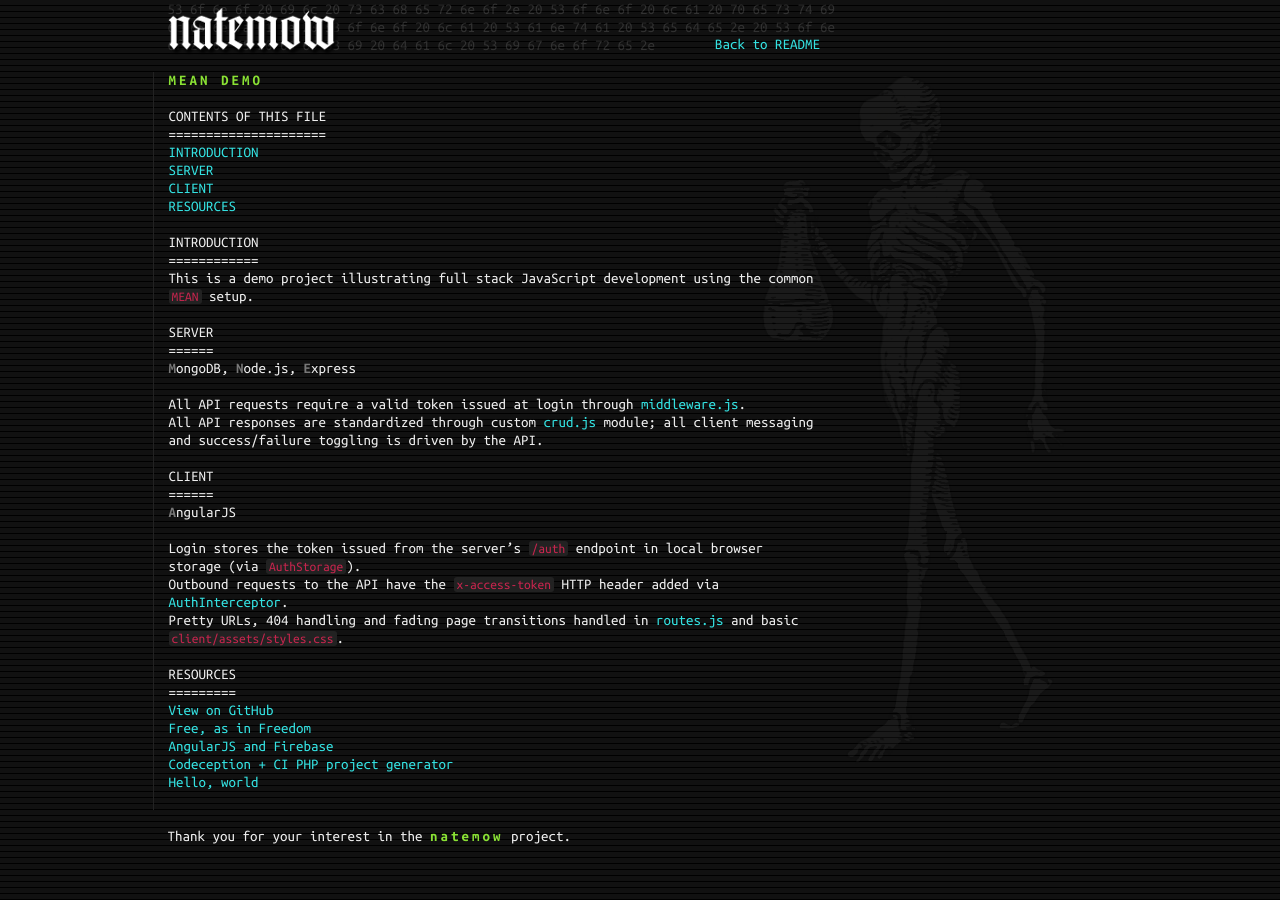
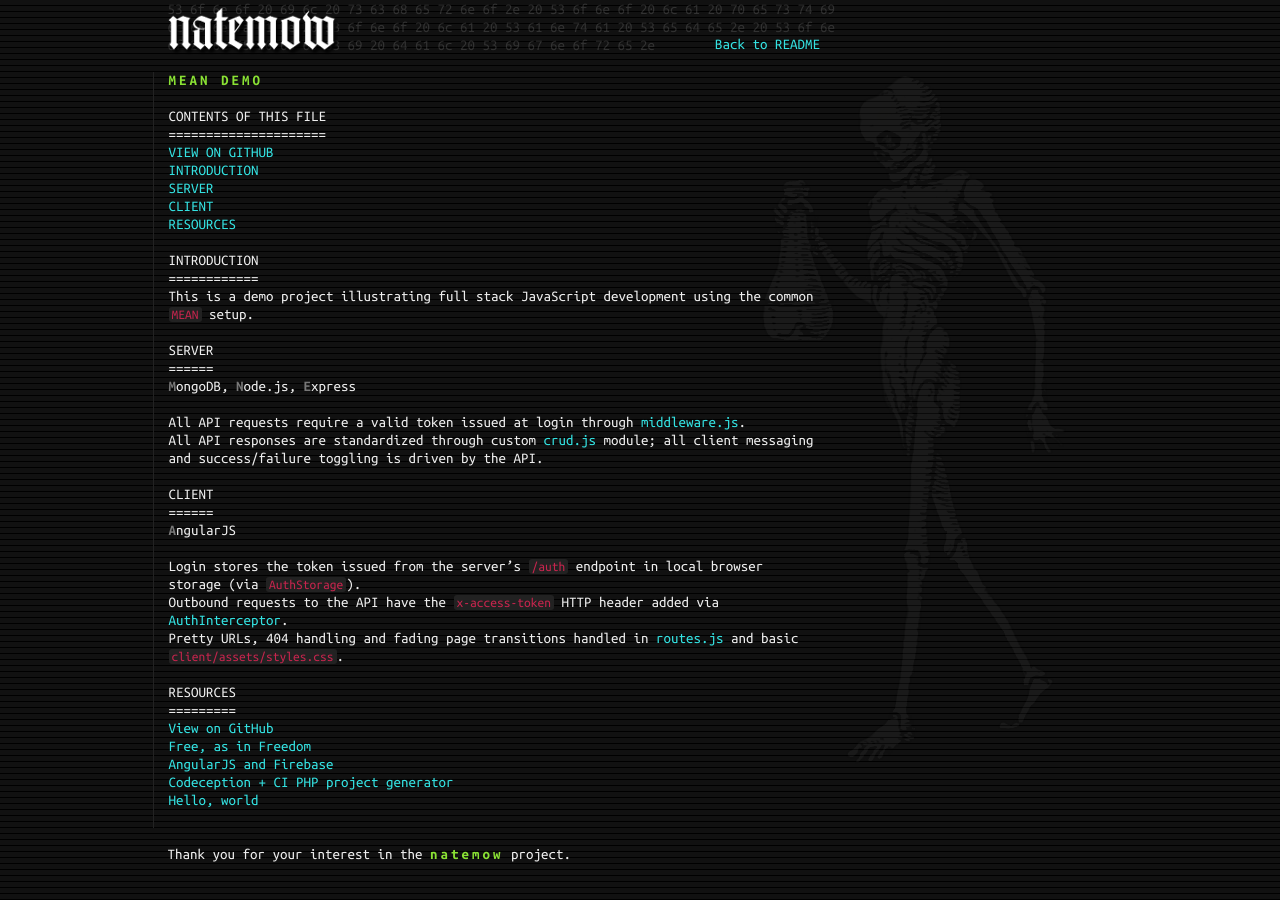
Before and after one commit to natemow/natemow.github.io, a Jekyll site: the page built from mean-demo.md, in a window 1280 px wide. Built offline with Jekyll 4.4.1, drawn with Linux system fonts in a browser that asks for light colours; nearby versions of some CDN libraries.

Commit message:
Expanded nav.

```diff
--- a/_includes/nav.html
+++ b/_includes/nav.html
@@ -1,7 +1,7 @@
 <nav>
           <ul>
+            {% if page.url_demo %}<li><a href="{{ page.url_demo }}" target="_blank">View demo</a></li>{% endif %}
             {% if page.url_github %}<li><a href="{{ page.url_github }}" target="_blank">View on GitHub</a></li>{% endif %}
-            {% if page.url_demo %}<li><a href="{{ page.url_demo }}" target="_blank">View demo</a></li>{% endif %}
             {% for p in site.pages %}{% if p.url != page.url %}<li><a href="{{ site.baseurl }}{{ p.url }}">{{ p.title }}</a></li>
             {% endif %}{% endfor %}</ul>
         </nav>
--- a/_layouts/default.html
+++ b/_layouts/default.html
@@ -5,7 +5,10 @@
         <h1>{% if page.title %}{{ page.title }}{% else %}{{ site.title }}{% endif %}</h1>
 
         <h2>Contents of this file</h2>
-        <ol class="main-menu"></ol>
+        <ol class="main-menu">
+          {% if page.url_demo %}<li><a href="{{ page.url_demo }}" target="_blank">View demo</a></li>{% endif %}
+          {% if page.url_github %}<li><a href="{{ page.url_github }}" target="_blank">View on GitHub</a></li>{% endif %}
+        </ol>
 
 {{ content }}
         {% if page.url != '/' %}<h2>Resources</h2>{% endif %}
```
